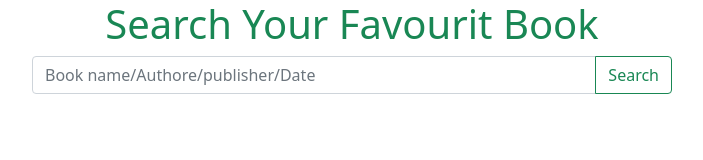
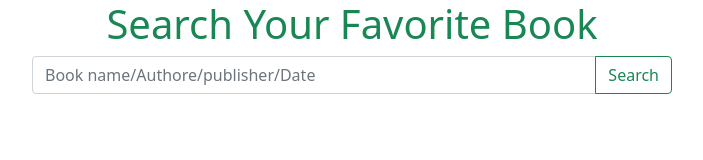
Before and after one commit to Tanvirrahmananik/book-archive, a plain HTML site: page index.html in a window 1280 px wide. Shown: the whole page, without its empty margins (288-991 px from the left). Drawn offline with nearby package versions, Linux system fonts and the light colour scheme.

Commit message:
spelling correction

```diff
--- a/index.html
+++ b/index.html
@@ -15,7 +15,7 @@
     <main>
 
           <!-- search box -->
-         <h1 class="text-center text-success">Search Your Favourit Book </h1>
+         <h1 class="text-center text-success">Search Your  Favorite Book </h1>
           <div class="input-group w-50 mx-auto mb-3 ">
             <input type="text" class="form-control" id="searchField" placeholder="Book name/Authore/publisher/Date" aria-label="Recipient's username" aria-describedby="button-addon2">
             <button class="btn btn-outline-success" onclick="bookSearch()" type="button" id="button-addon2">Search</button>
```
